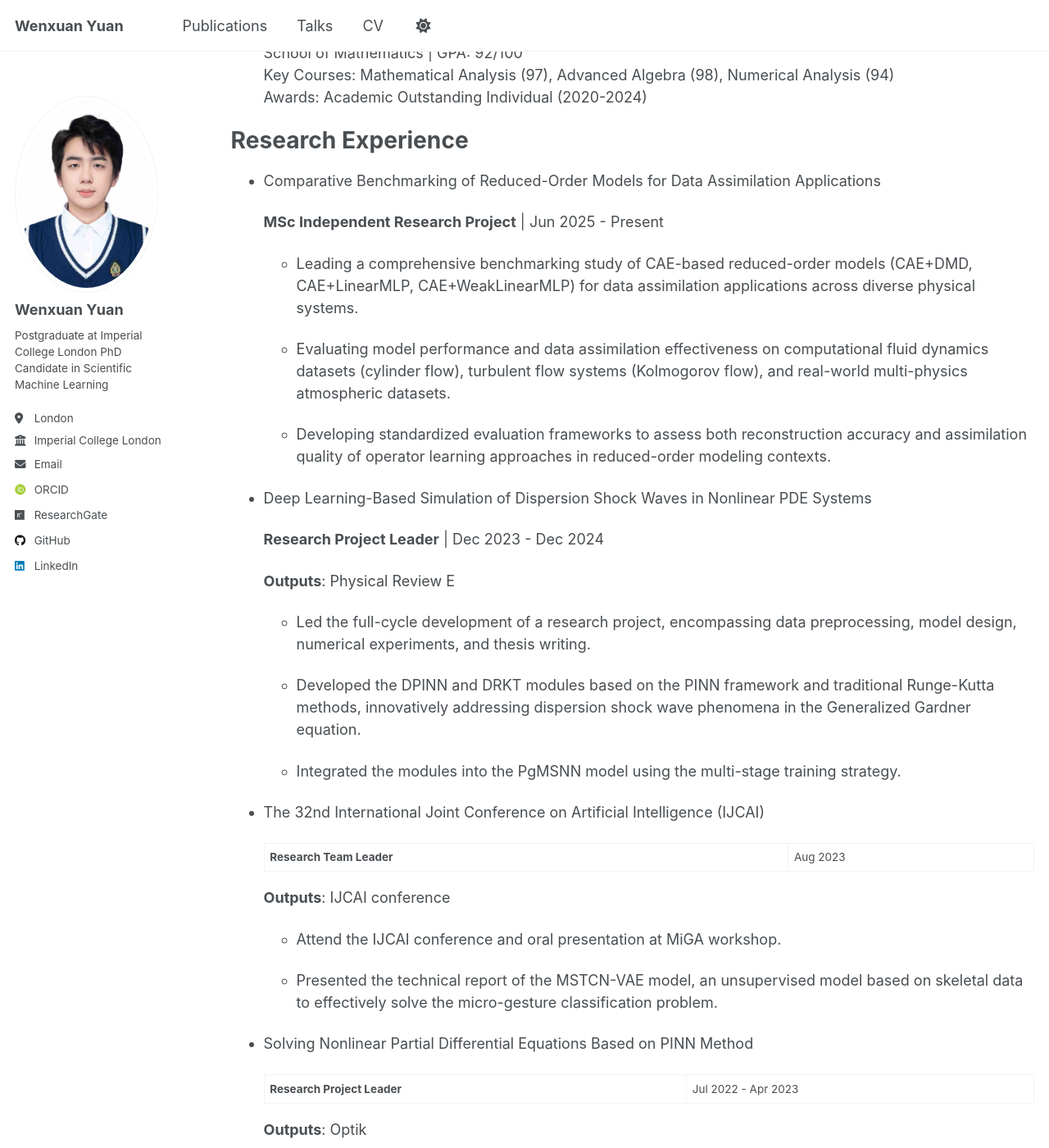
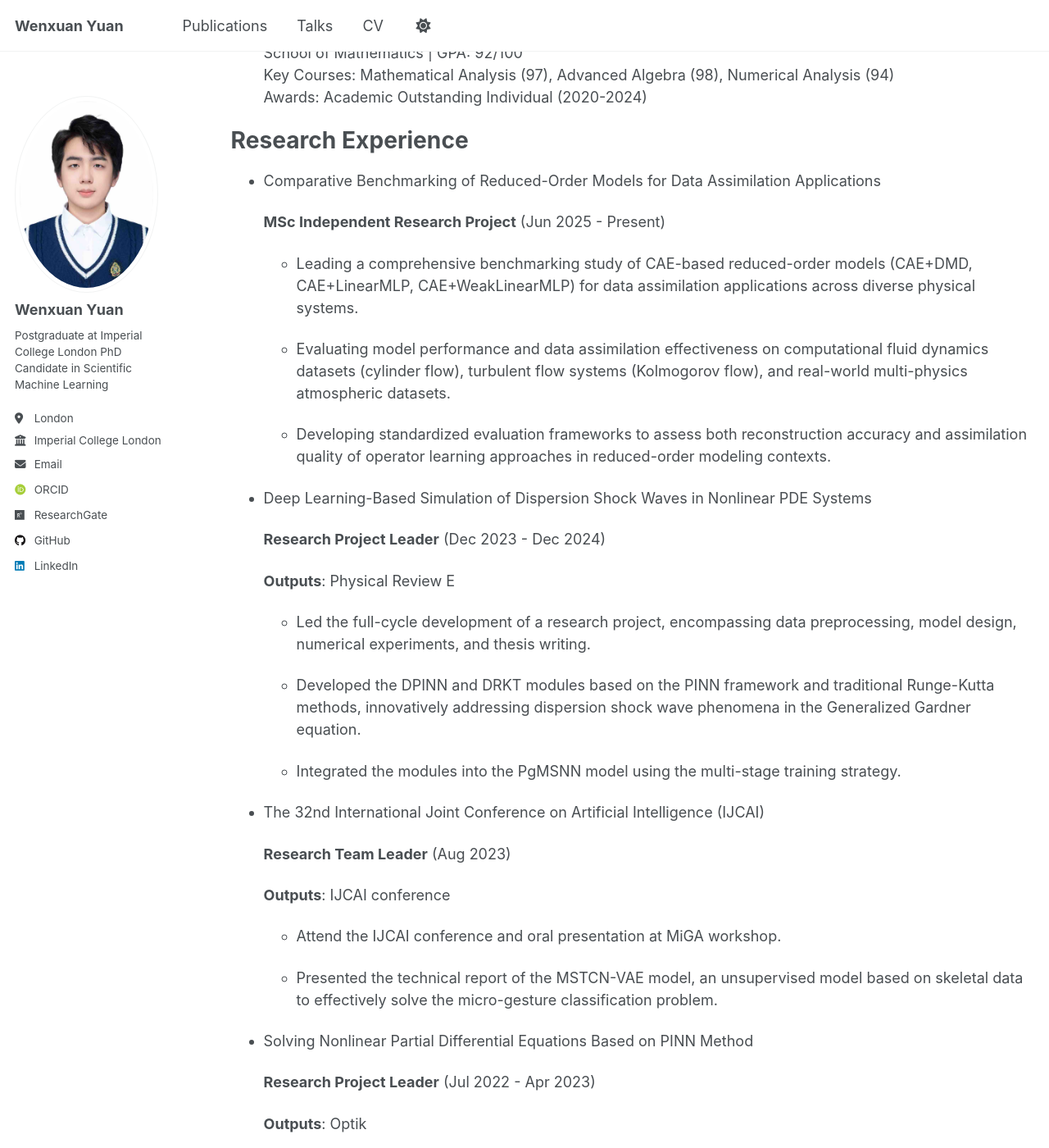
Before and after one commit to Wenxuan52/Wenxuan52.github.io, a Jekyll site: the page built from _pages/cv.md, in a window 1280 px wide and 1400 px high, scrolled down 355 px. Shown: the whole window at 82% size. Built offline with Jekyll 4.4.1, drawn with Linux system fonts in a browser that asks for light colours; some web fonts are replaced; a script that is not in the unit is left out.

Commit message:
Update cv.md

```diff
--- a/_pages/cv.md
+++ b/_pages/cv.md
@@ -27,7 +27,7 @@ Research Experience
 
 * Comparative Benchmarking of Reduced-Order Models for Data Assimilation Applications
 
-  **MSc Independent Research Project** \| Jun 2025 - Present
+  **MSc Independent Research Project** (Jun 2025 - Present)
 
   - Leading a comprehensive benchmarking study of CAE-based reduced-order models (CAE+DMD, CAE+LinearMLP, CAE+WeakLinearMLP) for data assimilation applications across diverse physical systems.
 
@@ -37,7 +37,7 @@ Research Experience
 
 * Deep Learning-Based Simulation of Dispersion Shock Waves in Nonlinear PDE Systems
 
-  **Research Project Leader** \| Dec 2023 - Dec 2024
+  **Research Project Leader** (Dec 2023 - Dec 2024)
 
   **Outputs**: Physical Review E
 
@@ -49,7 +49,7 @@ Research Experience
 
 * The 32nd International Joint Conference on Artificial Intelligence (IJCAI)
 
-  **Research Team Leader** | Aug 2023
+  **Research Team Leader** (Aug 2023)
 
   **Outputs**: IJCAI conference
 
@@ -59,7 +59,7 @@ Research Experience
 
 * Solving Nonlinear Partial Differential Equations Based on PINN Method
 
-  **Research Project Leader** | Jul 2022 - Apr 2023
+  **Research Project Leader** (Jul 2022 - Apr 2023)
 
   **Outputs**: Optik
 
```
